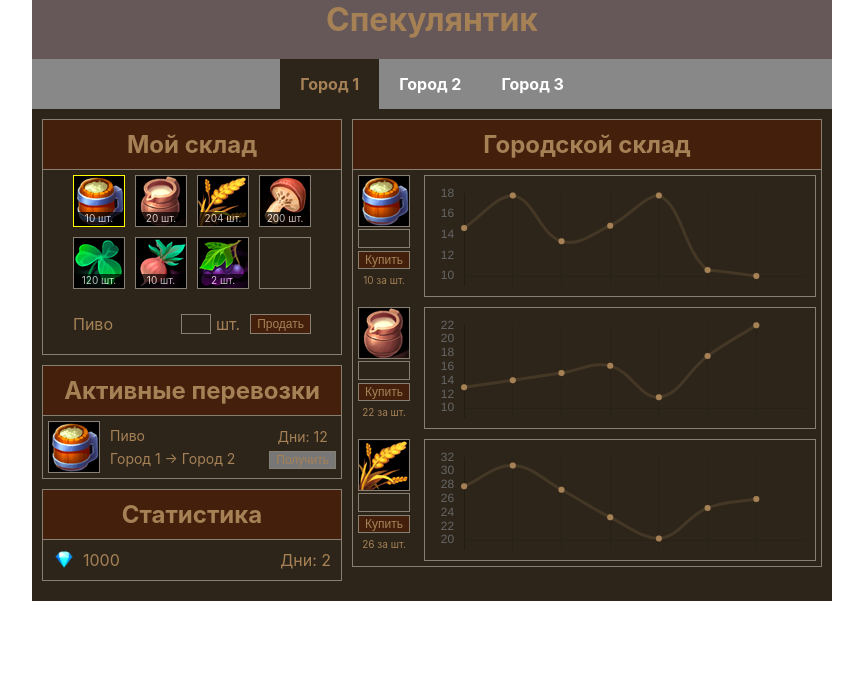
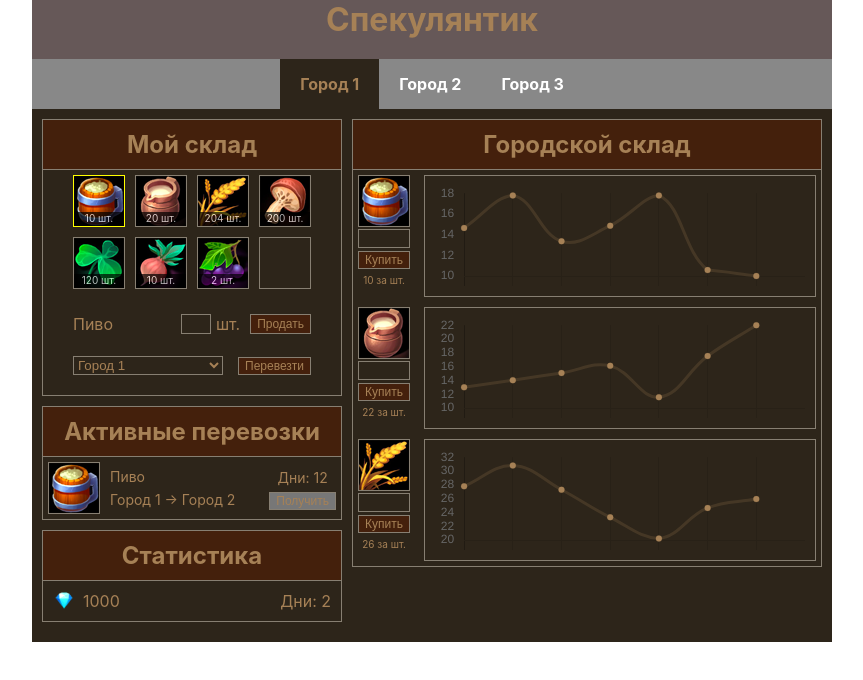
Before and after one commit to Aleksandr175/react-game, a React (Create React App) app: page / in a window 1280 px wide. Shown: the top 680 px of the page, without its empty margins (208-1071 px from the left). Built offline with nearby package versions, Linux system fonts and the light colour scheme.

Commit message:
Set transport orders

```diff
--- a/src/components/App/App.jsx
+++ b/src/components/App/App.jsx
@@ -148,6 +148,8 @@
     },
   ];
 
+  const [transportOrders, setTransportOrders] = useState([]);
+
   function getStorageByCity() {
     const store = storages.find((storage) => {
       return storage.cityId === currentCity;
@@ -273,6 +275,27 @@
     }
   }
 
+  function createTransportOrder(targetCityId) {
+    const newOrders = transportOrders;
+
+    const storage = getStorageByCity();
+
+    const goodIndex = storage.findIndex((good) => good.id == selectedGood);
+
+    if (goodIndex > -1) {
+      newOrders.push({
+        targetCityId,
+        goodId: selectedGood,
+        qty: storage[goodIndex].qty,
+        days: 30,
+      });
+
+      setTransportOrders(newOrders);
+    }
+
+    console.log(newOrders);
+  }
+
   function buyGoods(goodId, qty, price) {
     const totalPrice = qty * price;
 
@@ -331,6 +354,9 @@
               onSell={(id, qty) => {
                 sellGoods(id, qty);
               }}
+              onTransport={(targetCityId) => {
+                createTransportOrder(targetCityId);
+              }}
             />
           </div>
           <div className="transportations">
--- a/src/components/Storage/Storage.jsx
+++ b/src/components/Storage/Storage.jsx
@@ -3,6 +3,7 @@
 
 function Storage(props) {
   const [qty, setQty] = useState("");
+  const [targetCityId, setTargetCityId] = useState(1);
 
   function findGoodById(itemId) {
     return props.goods.find((item) => {
@@ -49,6 +50,7 @@
         </ul>
 
         {props.selectedGood ? (
+          <>
             <div className="sell-panel">
               <div>{findGoodById(props.selectedGood)}</div>
               <div className="controls">
@@ -72,6 +74,33 @@
                 </button>
               </div>
             </div>
+
+            <div className="order-panel">
+              <div>
+                <select
+                  className="select-city"
+                  value={targetCityId}
+                  onChange={(e) => {
+                    setTargetCityId(parseInt(e.currentTarget.value, 10));
+                  }}
+                >
+                  <option value={1}>Город 1</option>
+                  <option value={2}>Город 2</option>
+                  <option value={3}>Город 3</option>
+                </select>
+              </div>
+              <div className="controls">
+                <button
+                  className="button"
+                  onClick={() => {
+                    props.onTransport(parseInt(targetCityId, 10));
+                  }}
+                >
+                  Перевезти
+                </button>
+              </div>
+            </div>
+          </>
         ) : (
           ""
         )}
--- a/src/components/Storage/Storage.scss
+++ b/src/components/Storage/Storage.scss
@@ -109,3 +109,16 @@
     }
   }
 }
+
+.order-panel {
+  display: flex;
+  justify-content: space-between;
+  padding: 0 30px 20px;
+
+  .select-city {
+    width: 150px;
+    background: none;
+    border: 1px solid #877f72;
+    color: #a68156;
+  }
+}
--- a/src/index.scss
+++ b/src/index.scss
@@ -8,7 +8,7 @@
     sans-serif;
 }
 
-input {
+input, select {
   box-sizing: border-box;
 
   &:focus,
```
Lines whose indentation alone changed are shown as unchanged.
